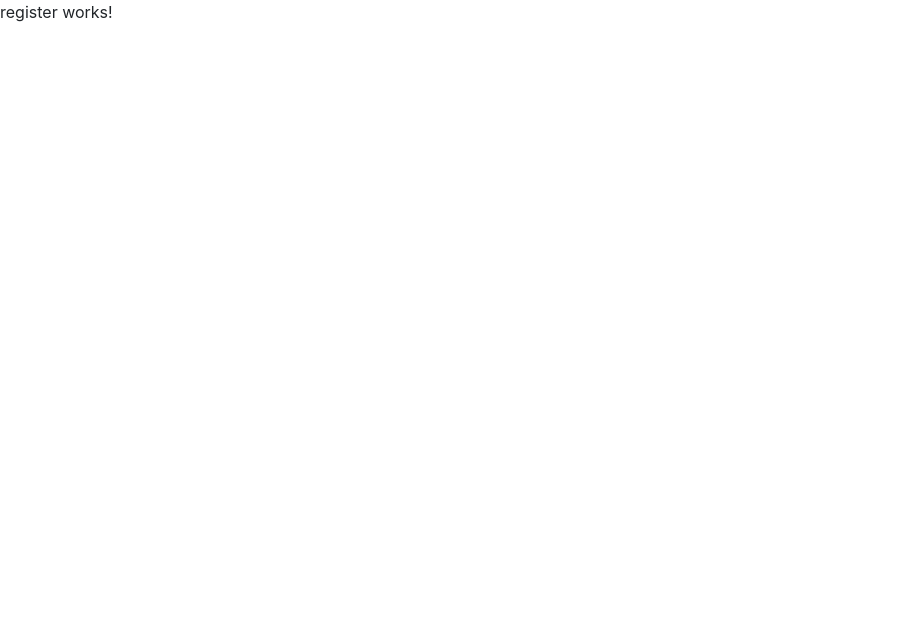
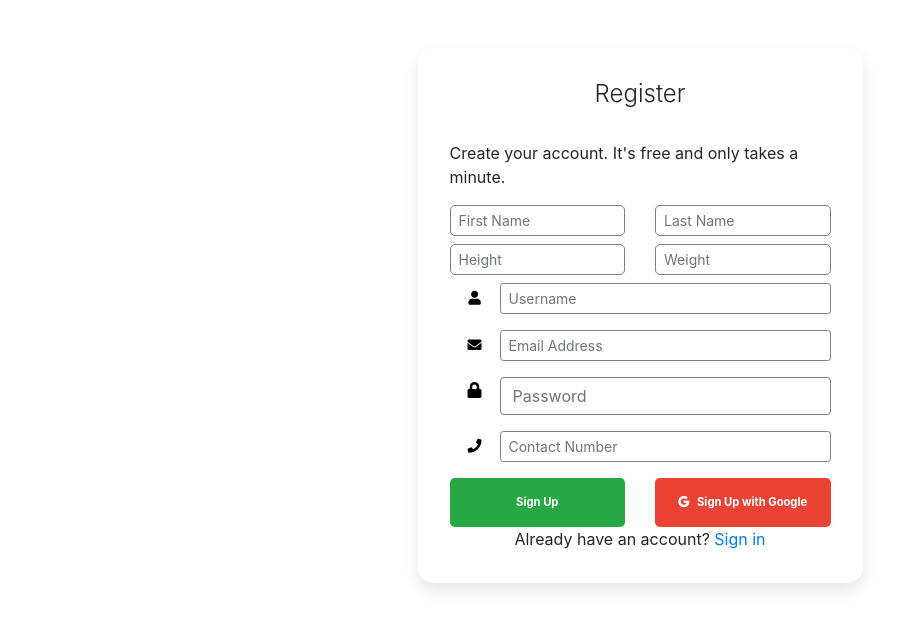
Before and after one commit to 1013vishalsharma/healthApp-UI, an Angular app: page /register in a window 1280 px wide. Shown: the top 630 px of the page, without its empty margins (0-924 px from the left). Built offline with nearby package versions, Linux system fonts and the light colour scheme.

Commit message:
creating register page

```diff
--- a/src/app/register/register.component.css
+++ b/src/app/register/register.component.css
@@ -0,0 +1,96 @@
+
+
+
+
+
+  .card-signin {
+    border: 0;
+    border-radius: 1rem;
+    box-shadow: 0 0.5rem 1rem 0 rgba(0, 0, 0, 0.1);
+  }
+
+  .card-signin .card-title {
+    margin-bottom: 2rem;
+    font-weight: 300;
+    font-size: 1.5rem;
+  }
+
+  .card-signin .card-body {
+    padding: 2rem;
+  }
+
+  .form-signin {
+    width: 100%;
+  }
+
+  .form-signin .btn {
+    font-size: 70%;
+
+    border:none;
+    font-weight: bold;
+    padding: 1rem;
+    transition: all 0.2s;
+  }
+
+  .input-container {
+    display: -ms-flexbox; /* IE10 */
+    display: flex;
+    width: 100%;
+    margin-bottom: -8px;
+  }
+
+  .icon {
+    padding: 5px;
+
+    color:black;
+    min-width: 50px;
+    text-align: center;
+
+   border:2px;
+    border-color: gray;
+  }
+
+  .form-control {
+    border-color: gray;
+
+  }
+  .form-control:focus{border-color: gray;  box-shadow: none; -webkit-box-shadow: none;}
+  .has-error .form-control:focus{box-shadow: none; -webkit-box-shadow: none; border-color:red;}
+
+
+  .form-label-group {
+    position: relative;
+    margin-bottom: 1rem;
+  }
+
+  .form-label-group input {
+    height: auto;
+    border-radius: 2rem;
+  }
+
+  .form-label-group>input,
+  .form-label-group>label {
+    padding: var(--input-padding-y) var(--input-padding-x);
+  }
+
+  .form-label-group>label {
+    position: absolute;
+    top: 0;
+    left: 0;
+    display: block;
+    width: 100%;
+    margin-bottom: 0;
+    /* Override default `<label>` margin */
+    line-height: 1.5;
+    color: #495057;
+    border: 1px solid transparent;
+    border-radius: .25rem;
+    transition: all .1s ease-in-out;
+  }
+
+
+  .btn-google {
+    color: white;
+    background-color: #ea4335;
+
+  }
--- a/src/app/register/register.component.html
+++ b/src/app/register/register.component.html
@@ -1,3 +1,54 @@
-<p>
-  register works!
-</p>
+<body>
+<div class="container">
+  <div class="row">
+    <div class="col-sm-9 col-md-7 col-lg-5 mx-auto">
+      <div class="card card-signin my-5">
+        <div class="card-body">
+          <h5 class="card-title text-center">Register</h5>
+          <p class="hint-text">Create your account. It's free and only takes a minute.</p>
+          <form class="form-signin">
+              <div class="input-container" style="margin-bottom: 8px;">
+                  <div class="row">
+                      <div class="col-md-6"><input type="text" class="form-control form-control-sm" style=" border-radius: 5px 5px 5px 5px" name="first_name" placeholder="First Name" required="required"></div>
+                      <div class="col-md-6"><input type="text" class="form-control form-control-sm" style=" border-radius: 5px 5px 5px 5px" name="last_name" placeholder="Last Name" required="required"></div>
+                    </div>  </div>
+                    <div class="input-container"style="margin-bottom: 8px;">
+                        <div class="row">
+                            <div class="col-md-6">
+                              <input type="text" class="form-control form-control-sm" style=" border-radius: 5px 5px 5px 5px" name="height" placeholder="Height" required="required"></div>
+                            <div class="col-md-6"><input type="text" class="form-control form-control-sm" style=" border-radius: 5px 5px 5px 5px" name="weight" placeholder="Weight" required="required"></div>
+                          </div>  </div>
+              <div class="input-container">
+                  <i class="fa fa-user icon mb-4 form-control-sm"></i>
+                  <input class="form-control mb-4 form-control-sm" type="text" placeholder="Username" name="usrnm">
+                  </div>
+                  <div class="input-container">
+                  <i class="fa fa-envelope icon mb-4 form-control-sm"></i>
+                  <input class="form-control mb-4 form-control-sm" type="email" placeholder="Email Address" name="email">
+                  </div>
+                  <div class="input-container">
+                      <i class="fa fa-lock prefix icon mb-4"></i>
+                  <input class="form-control mb-4" type="password" placeholder="Password" name="password" required>
+
+                </div>
+                <div class="input-container">
+                    <i class="fa fa-phone icon mb-4 form-control-sm"></i>
+                    <input class="form-control mb-4 form-control-sm" type="tel" placeholder="Contact Number" name="contact" required>
+                  </div>
+                  <div class="row">
+                      <div class="col-xs-6 col-sm-6 col-md-6">
+                                    <input type="submit" class="btn btn-lg btn-success btn-block" value="Sign Up">
+                      </div>
+                      <div class="col-xs-6 col-sm-6 col-md-6">
+                          <button class="btn btn-lg btn-primary btn-block btn-google"><i class="fab fa-google mr-2"></i>Sign Up with Google</button>
+                      </div>
+                    </div>
+
+            <div class="text-center">Already have an account? <a href="#">Sign in</a></div>
+          </form>
+        </div>
+      </div>
+    </div>
+  </div>
+</div>
+</body>
```
